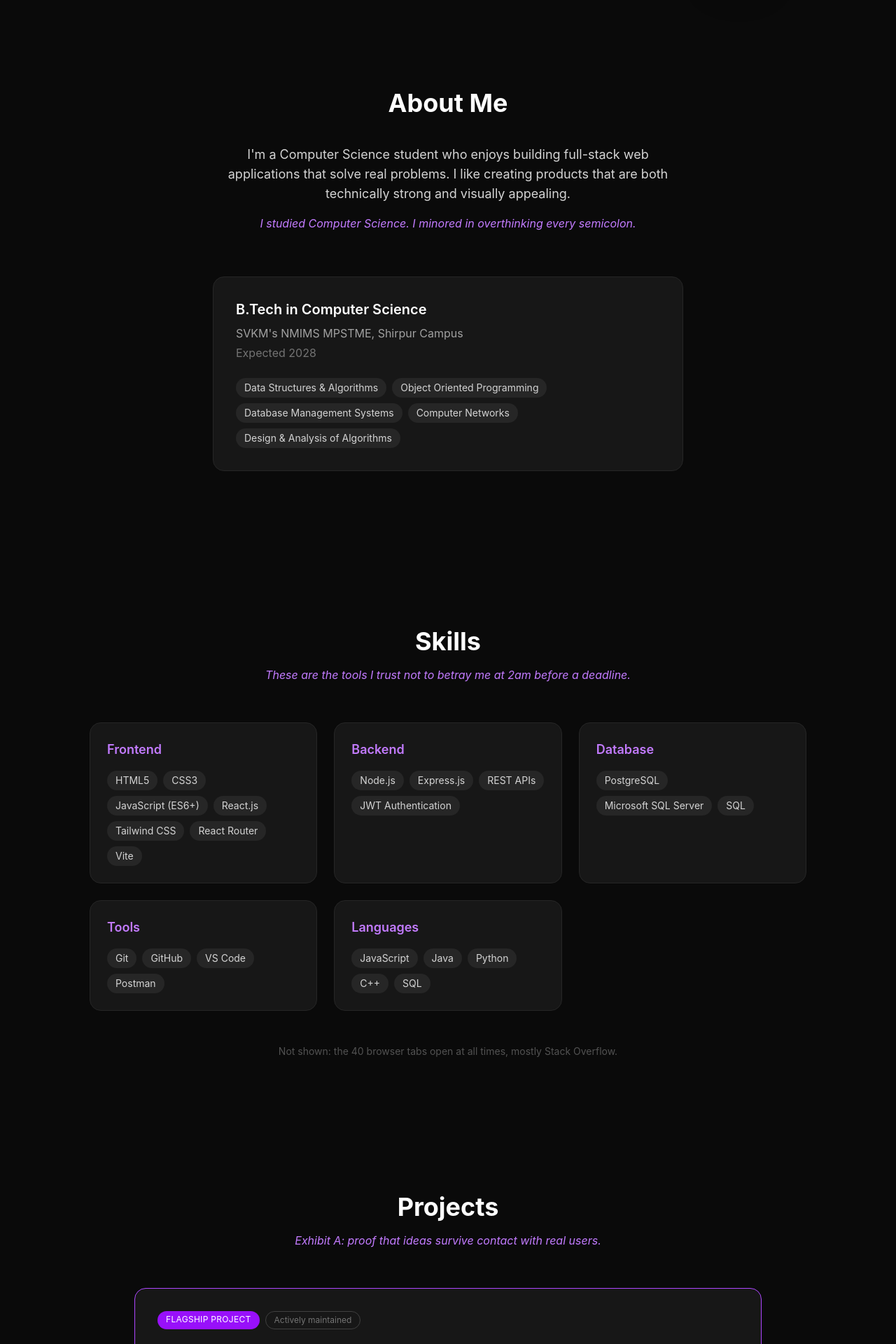
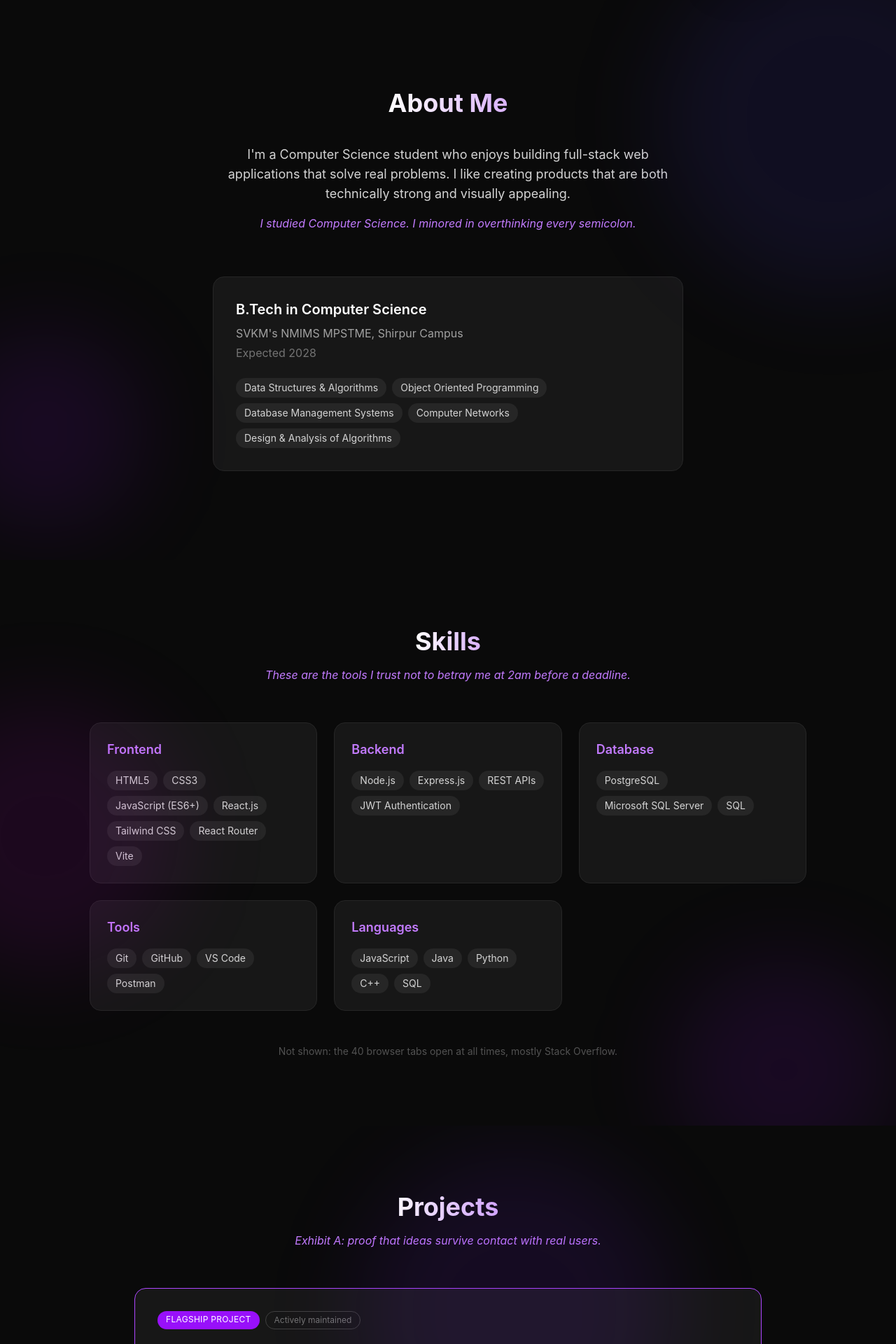
Before and after one commit to ashmita-dev/final_portfolio, a React (Vite) app: page / in a window 1280 px wide. Shown: the part 800-2720 px from the top of the page at 70% size. Built offline with nearby package versions, Linux system fonts and the light colour scheme.

Commit message:
Added gradient text treatment to headings

```diff
--- a/src/sections/About.jsx
+++ b/src/sections/About.jsx
@@ -3,13 +3,15 @@ import { about } from "../data/portfolioData";
 
 function About() {
   return (
-    <section id="about" className="min-h-screen bg-neutral-950 flex flex-col items-center justify-center px-6 py-24">
+    <section id="about" className="min-h-screen bg-neutral-950 flex flex-col items-center justify-center px-6 py-24 relative overflow-hidden">
+      <div className="absolute w-[500px] h-[500px] bg-indigo-600/10 rounded-full blur-3xl -top-20 -right-40" />
+      <div className="absolute w-72 h-72 bg-purple-600/10 rounded-full blur-3xl bottom-10 -left-20" />
       <motion.h2
         initial={{ opacity: 0, y: 20 }}
         whileInView={{ opacity: 1, y: 0 }}
         viewport={{ once: true }}
         transition={{ duration: 0.6 }}
-        className="text-4xl font-bold text-white mb-10"
+        className="text-4xl font-bold mb-10 bg-gradient-to-r from-white to-purple-300 bg-clip-text text-transparent"
       >
         About Me
       </motion.h2>
--- a/src/sections/Contact.jsx
+++ b/src/sections/Contact.jsx
@@ -4,16 +4,14 @@ import MagneticButton from "../components/MagneticButton";
 
 function Contact() {
   return (
-    <section
-      id="contact"
-      className="min-h-screen bg-neutral-950 flex flex-col items-center justify-center px-6 py-24 text-center"
-    >
+    <section id="contact" className="min-h-screen bg-neutral-950 flex flex-col items-center justify-center px-6 py-24 text-center relative overflow-hidden">
+      <div className="absolute w-[400px] h-[400px] bg-purple-600/10 rounded-full blur-3xl top-1/3 left-1/2 -translate-x-1/2" />
       <motion.h2
         initial={{ opacity: 0, y: 20 }}
         whileInView={{ opacity: 1, y: 0 }}
         viewport={{ once: true }}
         transition={{ duration: 0.6 }}
-        className="text-4xl font-bold text-white mb-4"
+        className="text-4xl font-bold mb-4 bg-gradient-to-r from-white to-purple-300 bg-clip-text text-transparent"
       >
         Let's Connect
       </motion.h2>
--- a/src/sections/Hero.jsx
+++ b/src/sections/Hero.jsx
@@ -37,7 +37,7 @@ function Hero() {
         initial={{ opacity: 0, y: 20 }}
         animate={{ opacity: 1, y: 0 }}
         transition={{ duration: 0.7, delay: 0.15 }}
-        className="text-5xl md:text-7xl font-bold text-white mb-4"
+        className="text-5xl md:text-7xl font-bold mb-4 bg-gradient-to-r from-white via-purple-200 to-purple-400 bg-clip-text text-transparent"
       >
         {personalInfo.name}
       </motion.h1>
--- a/src/sections/Projects.jsx
+++ b/src/sections/Projects.jsx
@@ -3,16 +3,15 @@ import { projects } from "../data/portfolioData";
 
 function Projects() {
   return (
-    <section
-      id="projects"
-      className="min-h-screen bg-neutral-950 flex flex-col items-center justify-center px-6 py-24"
-    >
+    <section id="projects" className="min-h-screen bg-neutral-950 flex flex-col items-center justify-center px-6 py-24 relative overflow-hidden">
+      <div className="absolute w-[450px] h-[450px] bg-violet-600/10 rounded-full blur-3xl top-10 right-1/4" />
+      <div className="absolute w-64 h-64 bg-indigo-600/10 rounded-full blur-3xl bottom-0 left-10" />
       <motion.h2
         initial={{ opacity: 0, y: 20 }}
         whileInView={{ opacity: 1, y: 0 }}
         viewport={{ once: true }}
         transition={{ duration: 0.6 }}
-        className="text-4xl font-bold text-white mb-4"
+        className="text-4xl font-bold mb-4 bg-gradient-to-r from-white to-purple-300 bg-clip-text text-transparent"
       >
         Projects
       </motion.h2>
--- a/src/sections/Skills.jsx
+++ b/src/sections/Skills.jsx
@@ -11,13 +11,15 @@ const categories = [
 
 function Skills() {
   return (
-    <section id="skills" className="min-h-screen bg-neutral-950 flex flex-col items-center justify-center px-6 py-24">
+    <section id="skills" className="min-h-screen bg-neutral-950 flex flex-col items-center justify-center px-6 py-24 relative overflow-hidden">
+      <div className="absolute w-96 h-96 bg-fuchsia-600/10 rounded-full blur-3xl top-1/4 -left-32" />
+      <div className="absolute w-80 h-80 bg-purple-600/10 rounded-full blur-3xl -bottom-20 right-0" />
       <motion.h2
         initial={{ opacity: 0, y: 20 }}
         whileInView={{ opacity: 1, y: 0 }}
         viewport={{ once: true }}
         transition={{ duration: 0.6 }}
-        className="text-4xl font-bold text-white mb-4"
+        className="text-4xl font-bold mb-4 bg-gradient-to-r from-white to-purple-300 bg-clip-text text-transparent"
       >
         Skills
       </motion.h2>
```
